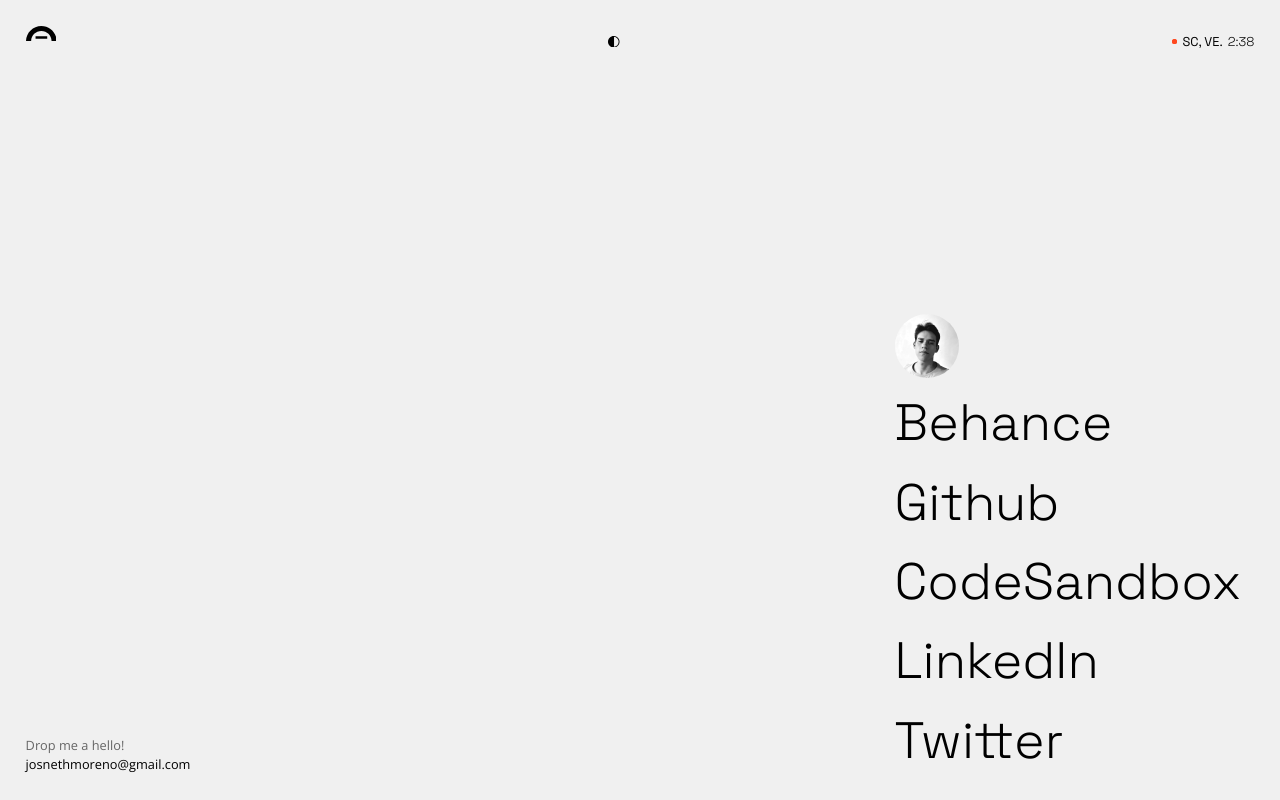
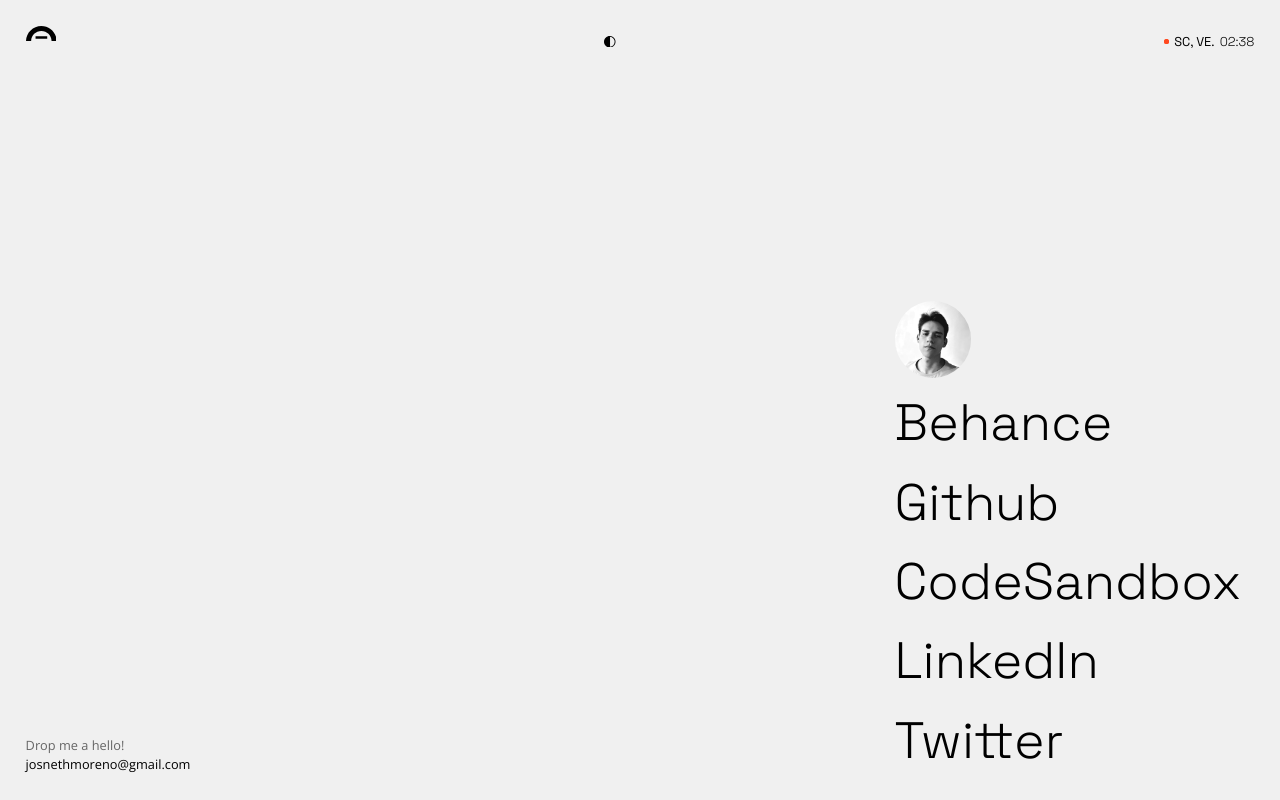
Before and after one commit to RerezzOffc/biolink-josneth, a website built with Vite: page index.html in a window 1280 px wide. Built offline with nearby package versions, Linux system fonts and the light colour scheme.

Commit message:
time fix to two digits

```diff
--- a/main.js
+++ b/main.js
@@ -72,9 +72,16 @@
 const hour = document.getElementById('hour')
 
 const date = new Date()
-hour.innerText = `${date.getHours()}:${date.getMinutes()}`
+hour.innerText = date.toLocaleTimeString('en-GB', {
+	hour: '2-digit',
+	minute: '2-digit',
+});
 
 setInterval(() => {
 	const date = new Date()
-	hour.innerText = `${date.getHours()}:${date.getMinutes()}`
-}, 1000)
+	const time = date.toLocaleTimeString('en-GB', {
+		hour: '2-digit',
+		minute: '2-digit',
+	});
+	hour.innerText = `${time}`
+}, 60000)
--- a/style.css
+++ b/style.css
@@ -197,7 +197,7 @@
 }
 
 .links picture {
-  width: 5rem;
+  width: 6rem;
   border-radius: 50%;
   overflow: hidden;
 }
```
